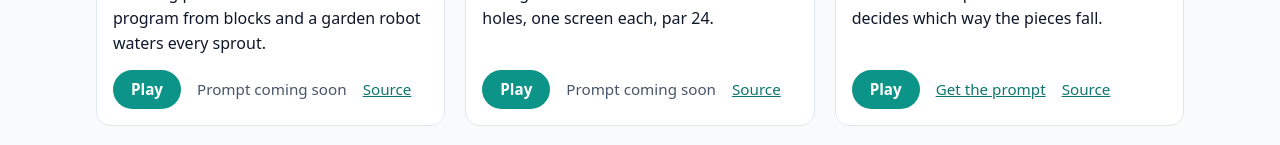
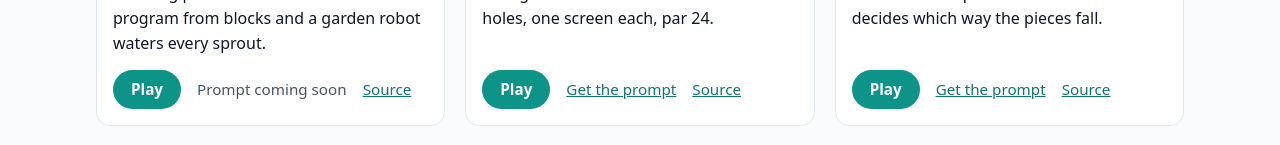
Before and after one commit to gradedprompts/gradedprompts.github.io, a plain HTML site: page index.html in a window 1280 px wide. Shown: the part 498-643 px from the top of the page. Drawn offline with Linux system fonts and the light colour scheme.

Commit message:
update index html

```diff
--- a/index.html
+++ b/index.html
@@ -63,7 +63,7 @@ footer p{margin:4px 0}
 <h2><a href="/cuplark/">Cuplark</a></h2>
 <p class="tool">Built with Google Antigravity</p>
 <p class="blurb">Mini golf seen from above: nine short holes, one screen each, par 24.</p>
-<p class="actions"><a class="play" href="/cuplark/">Play</a> <span class="soon">Prompt coming soon</span> <a href="https://github.com/gradedprompts/cuplark">Source</a></p>
+<p class="actions"><a class="play" href="/cuplark/">Play</a> <a href="https://www.gradedprompts.com/prompts/241/cuplark-one-prompt-nine-hole-mini-golf-game-for-google-antigravity">Get the prompt</a> <a href="https://github.com/gradedprompts/cuplark">Source</a></p>
 </div>
 </li>
 <li class="card">
```
